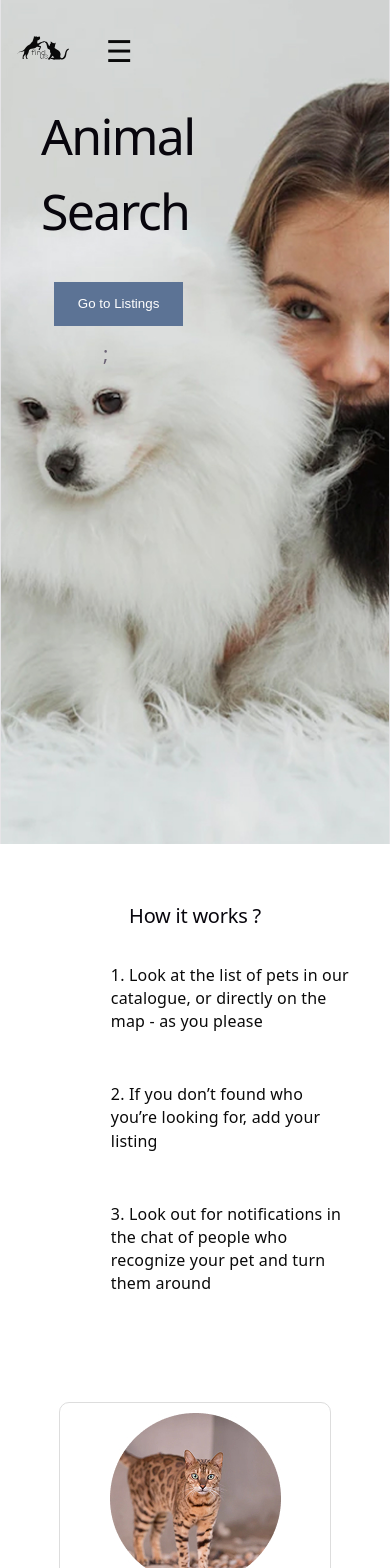
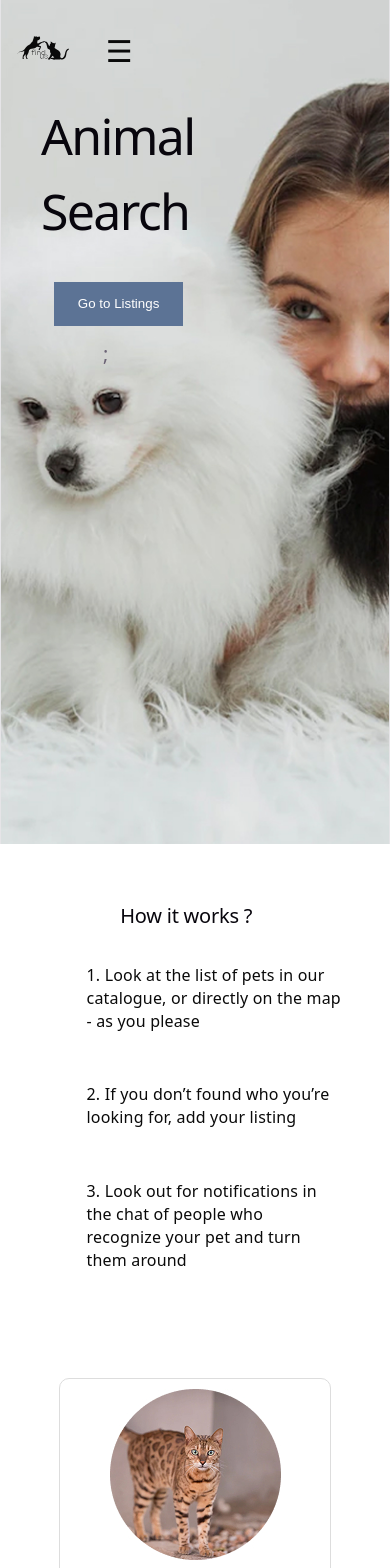
Before and after one commit to liblili/MyReactPetApp, a React (Vite) app: page / in a window 390 px wide. Shown: the top 1568 px of the page. Built offline with nearby package versions, Linux system fonts and the light colour scheme.

Commit message:
mobil home

```diff
--- a/src/App.css
+++ b/src/App.css
@@ -21,6 +21,7 @@ a {
 html, body, #root {
   height: 100%;
   margin: 0;
+  padding: 0;
    min-height: 100%;
 }
 
--- a/src/pages/Home.css
+++ b/src/pages/Home.css
@@ -95,6 +95,10 @@ button {
  width: 80%;
  margin: 30px auto;
  padding: 30px;
+  @media (max-width: 768px){
+    margin-left: 0;
+    margin-right: 10%;
+  }
 }
 
 
@@ -105,7 +109,7 @@ button {
 }
 .ulwatisworks  {
   text-align: left;
-  margin-left: 10%;
+  margin-left: 5%;
   display: flex;
   flex-direction: column;
   list-style-type: none;
```
